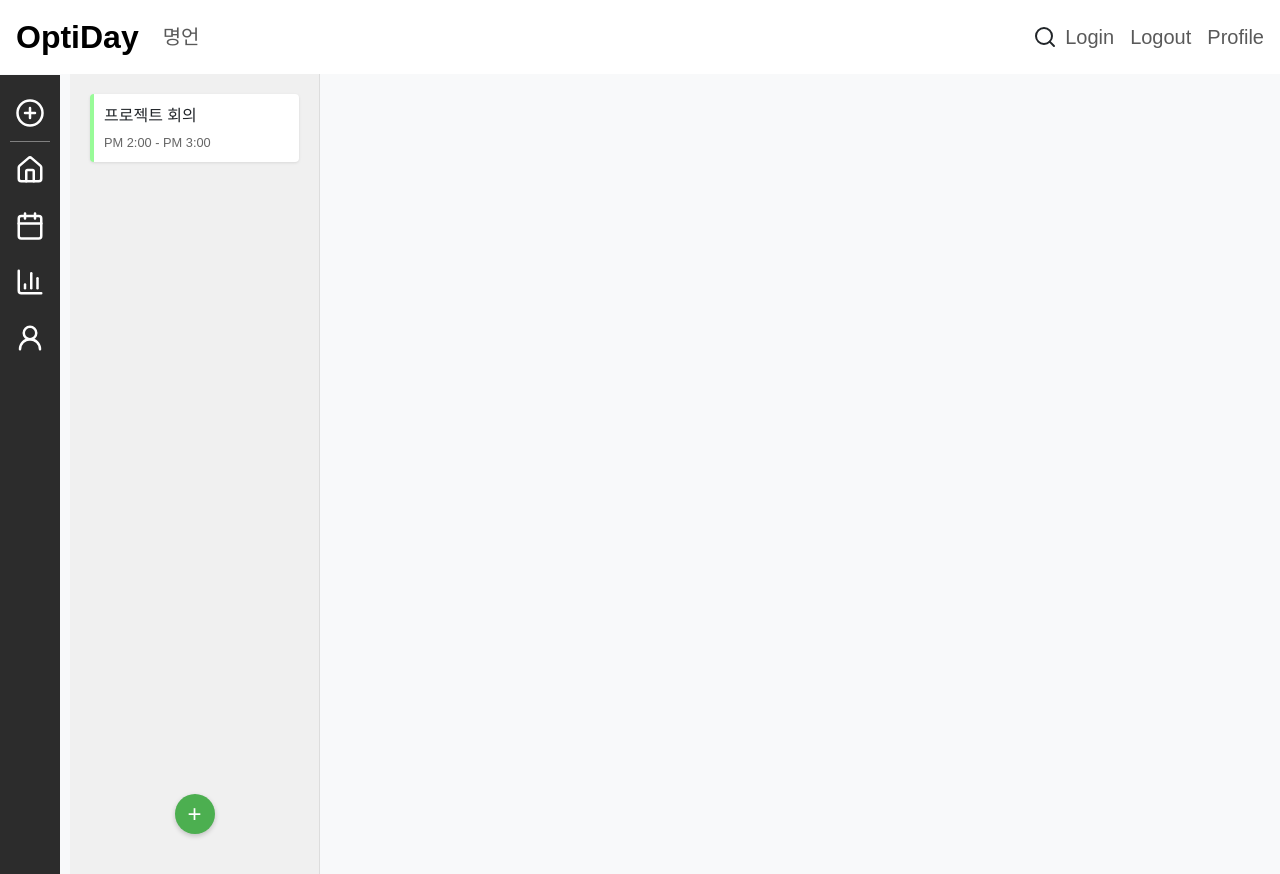
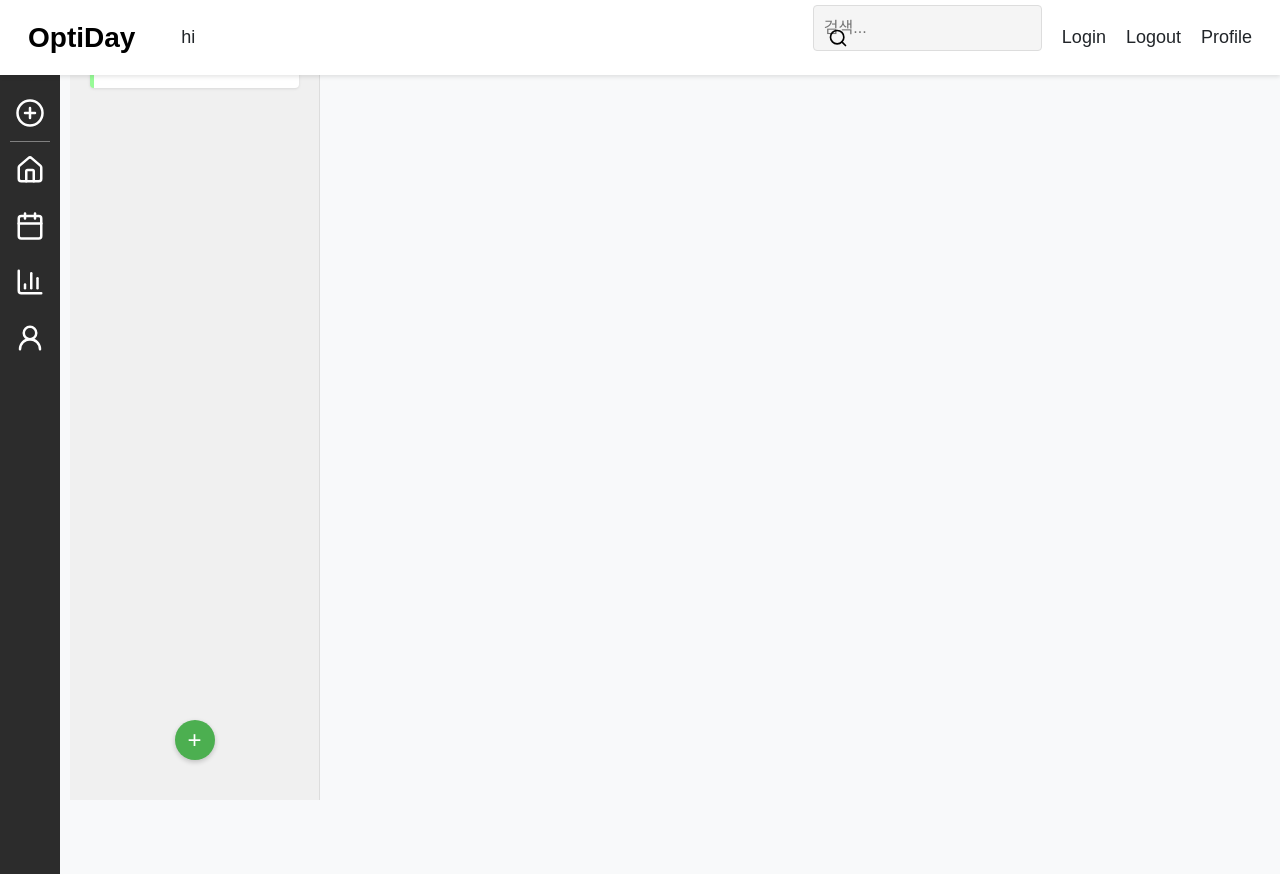
Before and after one commit to dbzoseh2rl/Optiday_front, a React (Create React App) app: page /mainpage in a window 1280 px wide. After the commit the page ends 800 px from the top, so only its background shows below. Built offline with nearby package versions, Linux system fonts and the light colour scheme.

Commit message:
fix: FollowLayout.jsx & Headerbar.jsx fixed

```diff
--- a/src/components/bars/FollowLayout.jsx
+++ b/src/components/bars/FollowLayout.jsx
@@ -3,8 +3,9 @@ import { NavLink, Outlet } from "react-router-dom";
 import "../../styles/FollowLayout.css"; // FollowLayout.jsx에서
 
 function FollowLayout() {
+
   return (
-    <div className="follow-layout">
+    <div className="follow-layout contents">
       <nav className="follow-tabs">
         <NavLink
           to="/follow/followers"
--- a/src/components/bars/Headerbar.jsx
+++ b/src/components/bars/Headerbar.jsx
@@ -1,37 +1,76 @@
-import { Search } from "lucide-react"
+import { Search, Menu } from "lucide-react"
+import { useRef, useState } from "react";
 import { Link } from "react-router-dom"
+import '../../styles/Headerbar.css'
 
 
 function Headerbar(){
+    const [isSearchActive, setIsSearchActive] = useState(false);
+    const [isMenuOpen, setIsMenuOpen] = useState(false);
+    const inputRef = useRef(null);
+    const [message, setMessage] = useState('hi');
+
+    const handleFocus = () => {
+        setIsSearchActive(true);
+        inputRef.current.focus();
+    };
+
+    const handleBlur = () => {
+        setTimeout(() => {
+            if (!inputRef.current || !inputRef.current.contains(document.activeElement)) {
+                setIsSearchActive(false);
+                inputRef.current.blur();
+            }
+        }, 100);
+    };
+
+    const toggleMenu = () => {
+        setIsMenuOpen(!isMenuOpen);
+    };
 
     return(
-        <div className="headerbar  bg-white">
-            <div className="row ms-2 me-2">
-                <nav className="navbar navbar-expand-lg">
-                    <a className="navbar-brand ms-2 fs-2 fw-bold text-black" href="/">OptiDay</a>
-                    <div className="collapse navbar-collapse">
-                        <ul className="navbar-nav">
-                            <li className="nav-item fs-5">
-                                <a className="nav-link">명언</a>
-                            </li>
-                            <li className="nav-item fs-5">
-
-                            </li>
-                        </ul>
+        <div className="headerbar bg-white headerbar-height">
+            <div className="row ms-2 me-2 headerbar-container">
+                <nav className="navbar headerbar-nav">
+                    <div className="headerbar-left">
+                        <a className="navbar-brand text-black headerbar-brand fs-3" href="/">OptiDay</a>
+                        <div className="headerbar-items">
+                            <a className="nav-link headerbar-link" style={{ fontSize: '18px' }}>{message}</a>
+                            {/* <div className="friend_img"></div>
+                            <div className="friend_img"></div> */}
+                        </div>
                     </div>
-                    <ul className="navbar-nav">
-                        <li className="nav-item fs-3"><div><Search></Search></div></li>
-                        <li className="nav-item fs-5">
-                            <Link className="nav-link" to="/login">Login</Link></li>
-                            <li className="nav-item fs-5">
-                            <Link className="nav-link" to="/logout">Logout</Link></li>
-                            <li className="nav-item fs-5">
-                            <Link className="nav-link" to="/mypage">Profile</Link></li>
-                    </ul>
+                    <div className="headerbar-right">
+                        <div className={`right-menu ${isMenuOpen ? 'show' : ''}`}>
+                            <div className="search-container">
+                                <input
+                                    type="text"
+                                    className={`search-input ${isSearchActive ? 'active' : ''}`}
+                                    placeholder="검색..."
+                                    ref={inputRef}
+                                    onFocus={() => setIsSearchActive(true)}
+                                    onBlur={handleBlur}
+                                    spellCheck={false}
+                                />
+                                <button
+                                    className={`search-button ${isSearchActive ? 'active' : ''}`}
+                                    onClick={handleFocus}
+                                >
+                                    <Search size={20}/>
+                                </button>
+                            </div>
+                            <Link className="nav-link headerbar-link" style={{ fontSize: '18px' }} to="/login">Login</Link>
+                            <Link className="nav-link headerbar-link" style={{ fontSize: '18px' }} to="/login">Logout</Link>
+                            <Link className="nav-link headerbar-link" style={{ fontSize: '18px' }} to="/mypage">Profile</Link>
+                        </div>
+                        <button className="menu-button" onClick={toggleMenu}>
+                            <Menu size={24} />
+                        </button>
+                    </div>
                 </nav>
             </div>
         </div>
-    )
+)
 }
 
 export default Headerbar
--- /dev/null
+++ b/src/styles/Headerbar.css
@@ -0,0 +1,145 @@
+
+.headerbar {
+    height: 75px;
+    min-height: 75px;
+    background-color: white;
+}
+
+.headerbar-container {
+    height: 100%;
+}
+
+.headerbar-nav {
+    height: 100%;
+    display: flex;
+    justify-content: space-between;
+}
+
+.headerbar-left {
+    display: flex;
+    align-items: center;
+    gap: 30px;
+}
+
+.headerbar-brand {
+    font-size: 24px;
+    font-weight: bold;
+    color: black;
+}
+
+.headerbar-items {
+    display: flex;
+    align-items: center;
+    gap: 20px;
+}
+
+.headerbar-link {
+    font-size: 18px;
+}
+.friend_img{
+    background-color: #929292;
+    height: 40px;
+    width: 40px;
+    justify-self:center;
+    align-content: space-between;
+    border-radius: 50%;
+  }
+
+.right-menu {
+    display: flex;
+    flex-direction: row;
+    align-items: center;
+    gap: 20px;
+}
+
+.menu-button {
+    display: none;
+    background: none;
+    border: none;
+    cursor: pointer;
+    padding: 8px;
+}
+
+.header{
+    height: 75px;
+    width: 100%;
+}
+.headerbar {
+    position: fixed;
+    top: 0;
+    left: 0;
+    right: 0;
+    height: 75px;
+    background-color: white;
+    z-index: 1000;
+    box-shadow: 0 2px 4px rgba(0, 0, 0, 0.1);
+}
+.headerbar-container {
+    height: 100%;
+    display: flex;
+    align-items: center;
+}
+.headerbar-nav {
+    width: 100%;
+    height: 100%;
+    display: flex;
+    justify-content: space-between;
+    align-items: center;
+    padding: 0 20px;
+}
+.search-container {
+    position: relative;
+    display: flex;
+    align-items: center;
+}
+
+.search-input {
+    transition: all 0.3s ease-in-out;
+    width: 40px;
+    padding: 8px 40px 8px 40px;
+    border: 1px solid #e0e0e0;
+    border-radius: 20px;
+    background-color: #f5f5f5;
+    outline: none;
+    cursor: pointer;
+}
+
+.search-input.active {
+    width: 250px;
+    cursor: text;
+}
+
+.search-button {
+    position: absolute;
+    left: 15px;
+    background: none;
+    border: none;
+    cursor: pointer;
+    padding: 0;
+    display: flex;
+    align-items: center;
+    transition: all 0.3s ease-in-out;
+}
+
+@media screen and (max-width: 768px) {
+    .right-menu {
+        display: none;
+    }
+
+    .right-menu.show {
+        display: flex;
+        position: absolute;
+        top: 75px;
+        right: 0;
+        background: white;
+        padding: 1rem;
+        flex-direction: column;
+        box-shadow: 0 2px 5px rgba(0,0,0,0.1);
+        z-index: 1000;
+    }
+
+    .menu-button {
+        display: flex;
+        align-items: center;
+    }
+}
--- a/src/styles/OptidayApp.css
+++ b/src/styles/OptidayApp.css
@@ -2,10 +2,10 @@
     display: flex;
 }
 .contents{
-    background-color: rgb(219, 219, 219);
     width: 100%;
     padding: 10px;
-    margin-left: 60px;
+    margin-left: 70px;
+    margin-top: 75px;
 }
 .sidebar{
     position: fixed; /* 사이드바 고정 */
```
